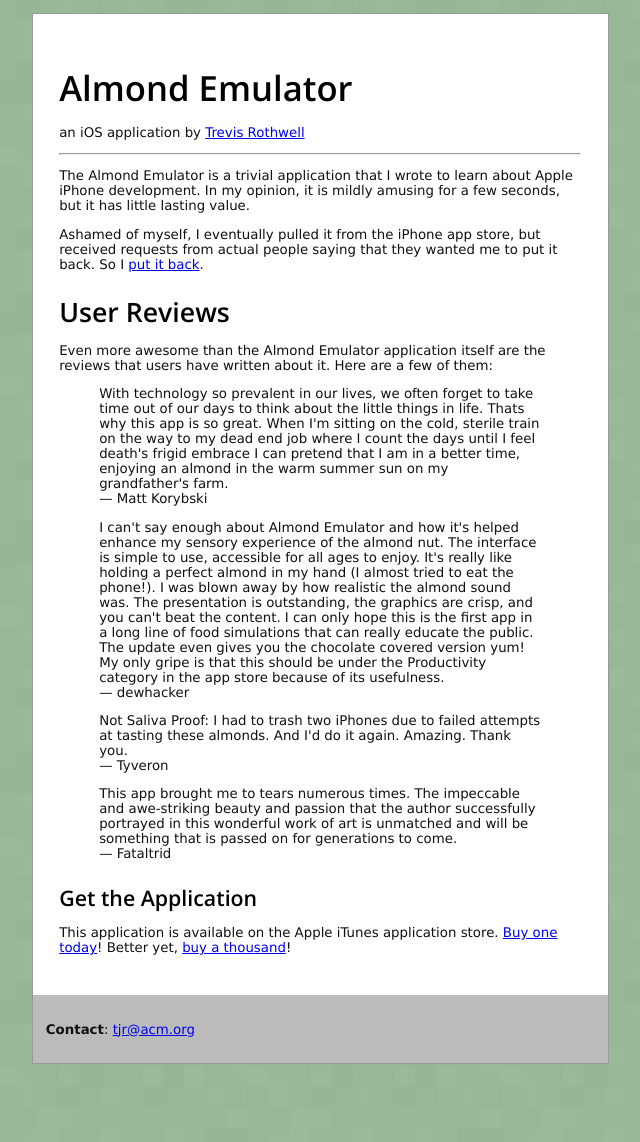
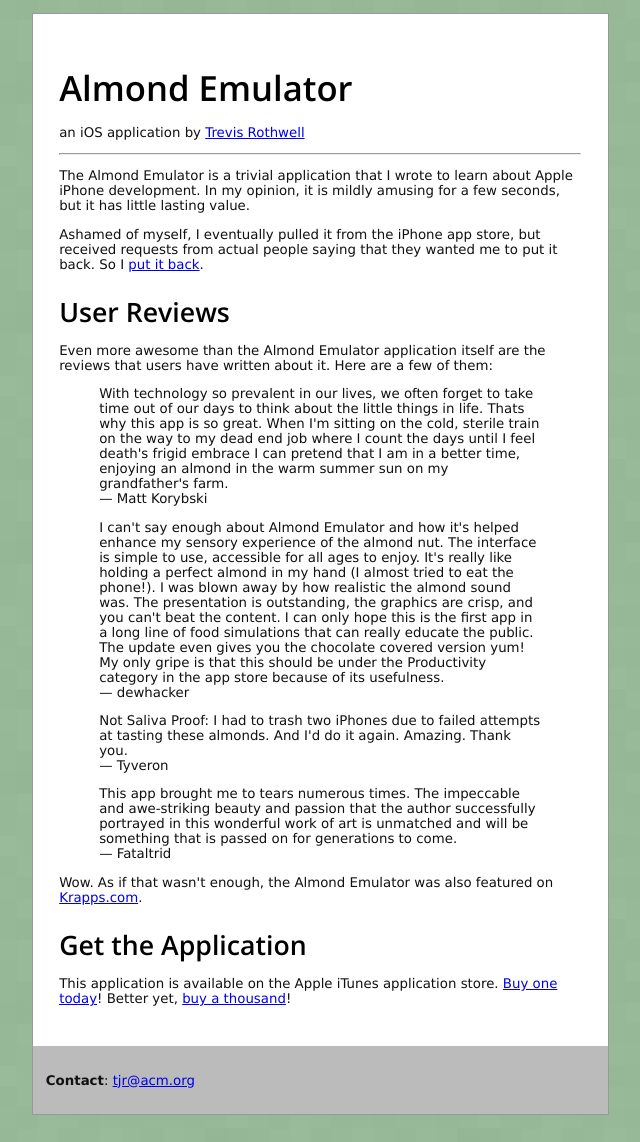
Before and after one commit to tjr/tjr.github.com, a Jekyll site: the page software/almond-emulator.html, which Jekyll copies as it is, in a window 1280 px wide. Shown: the whole page, without its empty margins (320-960 px from the left). Built offline with Jekyll 4.4.1, drawn with Linux system fonts in a browser that asks for light colours; before the commit the page ends 1091 px from its top, so only the background shows below that.

Commit message:
updated almond emulator page

```diff
--- a/software/almond-emulator.html
+++ b/software/almond-emulator.html
@@ -71,7 +71,11 @@ is passed on for generations to come.
 &mdash; Fataltrid
 </blockquote>
 
-<h3>Get the Application</h3>
+<p>
+Wow. As if that wasn't enough, the Almond Emulator was also featured
+on <a href="http://krapps.com/2009/03/02/a-masterpiece/">Krapps.com</a>.
+
+<h2>Get the Application</h2>
 <p>
 This application is available on the Apple iTunes application store.
 <a href="http://itunes.apple.com/us/app/almondemulator/id304062062?mt=8">Buy one today</a>! Better yet,
```
